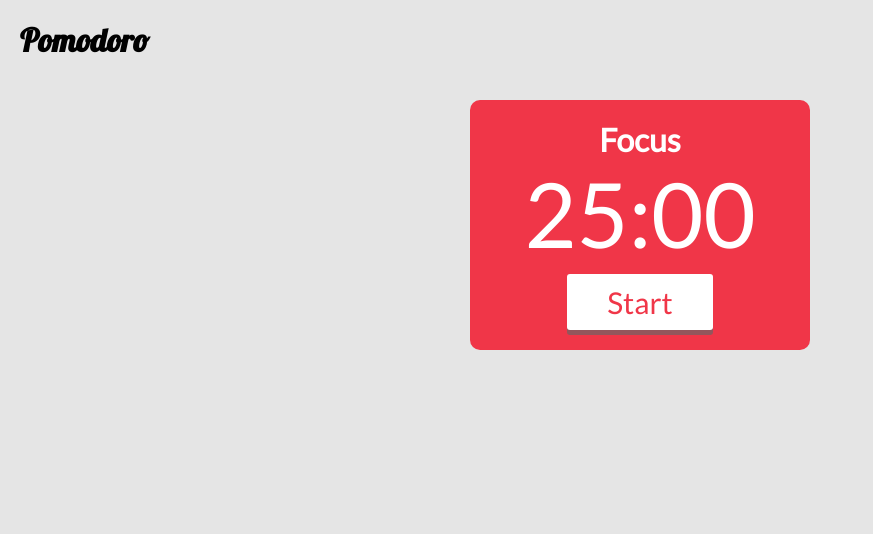
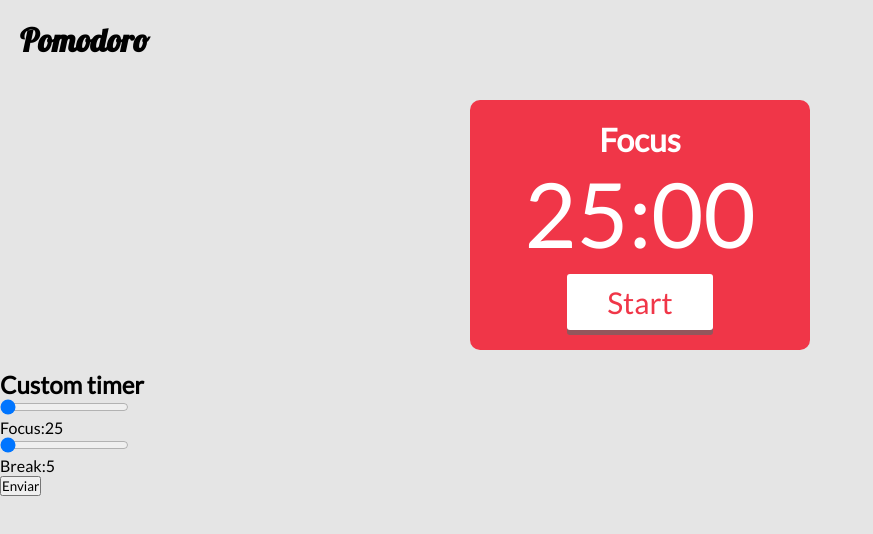
Before and after one commit to ggbtunga/Pomodoro_timer, a React (Create React App) app: page / in a window 1280 px wide. Shown: the top 534 px of the page, without its empty margins (0-873 px from the left). Built offline with nearby package versions, Linux system fonts and the light colour scheme.

Commit message:
added custom timer slider

```diff
--- a/src/App.js
+++ b/src/App.js
@@ -1,13 +1,46 @@
-import React from "react";
+import React, { useState } from "react";
 import "./App.css"
 import Painel from "./components/Painel"
 
 function App() {
+  const [focusTime,setFocusTime] = useState(25 * 60)
+  const [breakTime,setBreakTime] = useState(5 * 60)
+
+  function handleSubmit(){
+    let focusTime = parseInt(document.getElementById("focusTime").value);
+    let breakTime = parseInt(document.getElementById("breakTime").value);
+    setFocusTime(focusTime);
+    setBreakTime(breakTime)
+  }
 
   return(
     <div>
       <h1 className="titleName">Pomodoro</h1>
-      <Painel duration={25 * 60}/>
+      <Painel focusTime={focusTime}/>
+      <h2>Custom timer</h2>
+      <div>
+        <input
+          id="focusTime"
+          type="range"
+          min={1500}
+          max={2700}
+          step={60}
+          value={focusTime}
+          onChange={(event) => setFocusTime(event.target.value)}
+        />
+        <p>Focus:{focusTime/60}</p>
+        <input
+          id="breakTime"
+          type="range"
+          min={300}
+          max={900}
+          step={60}
+          value={breakTime}
+          onChange={(event) => setBreakTime(event.target.value)}
+        />
+        <p>Break:{breakTime/60}</p>
+        <button onClick={handleSubmit}>Enviar</button>
+      </div>
     </div>
   )
 }
--- a/src/components/Painel.js
+++ b/src/components/Painel.js
@@ -1,9 +1,9 @@
 import React from "react";
 import { useState, useEffect } from "react";
 
-export default function Painel({duration}){
+export default function Painel({focusTime,breakTime}){
 
-    const [time,setTime] = useState(duration);
+    const [time,setTime] = useState(focusTime);
     const [isRunning,setIsRunning] = useState(false);
     const [intervalId,setIntervalId] = useState(null);
     const [isFocus,setIsFocus] = useState(true)
@@ -17,10 +17,10 @@ export default function Painel({duration}){
               if(time===0){
                 if(isFocus){
                   setIsFocus(false)
-                  setTime(5 * 60)
+                  setTime(breakTime)
                 }else{
                   setIsFocus(true)
-                  setTime(25 * 60)
+                  setTime(focusTime)
                 }
                 setIsRunning(false)
               }else{
@@ -32,7 +32,7 @@ export default function Painel({duration}){
             clearInterval(intervalId);
           }
           return () => clearInterval(intervalId);
-    },[isRunning,time,isFocus])
+    },[isRunning,time,isFocus,focusTime,breakTime])
 
 
     return(
```
